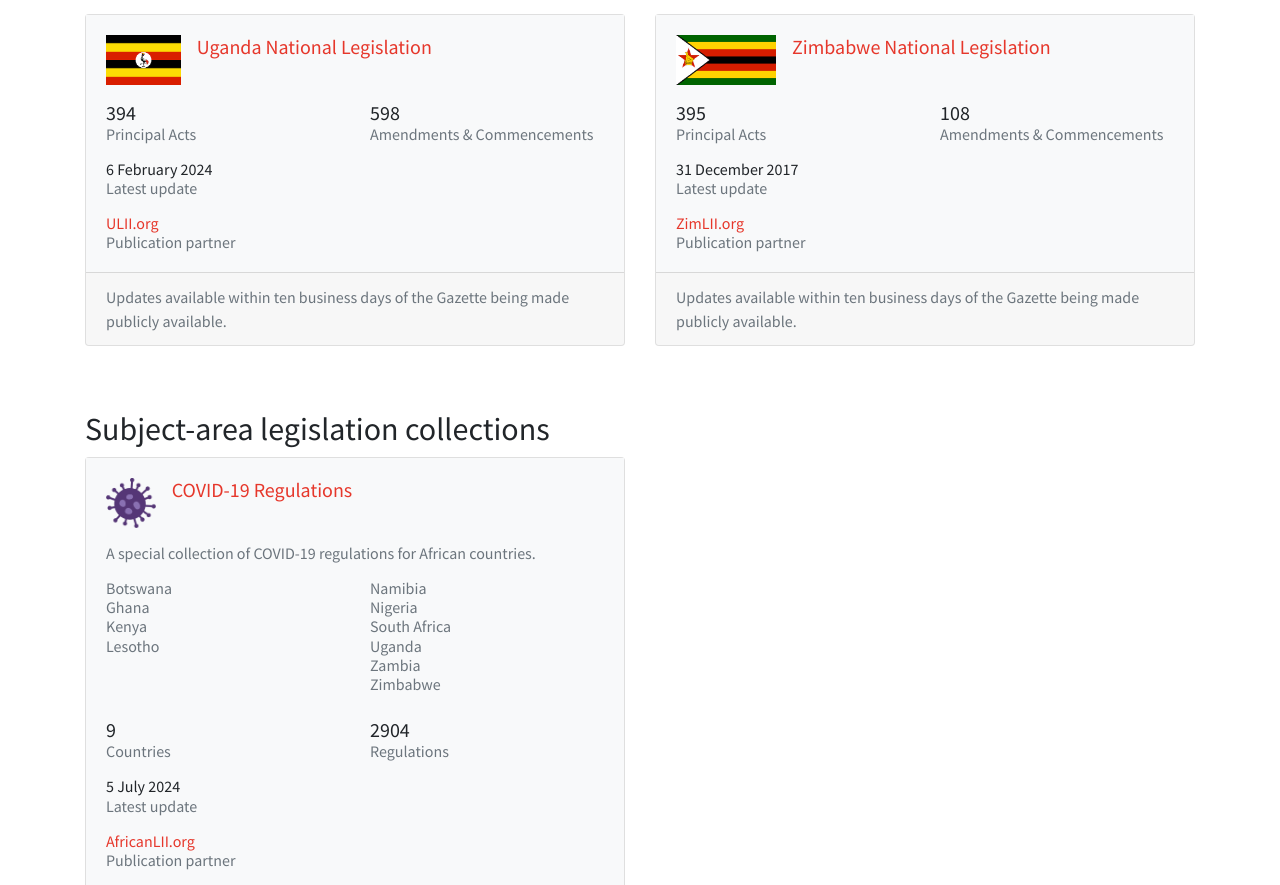
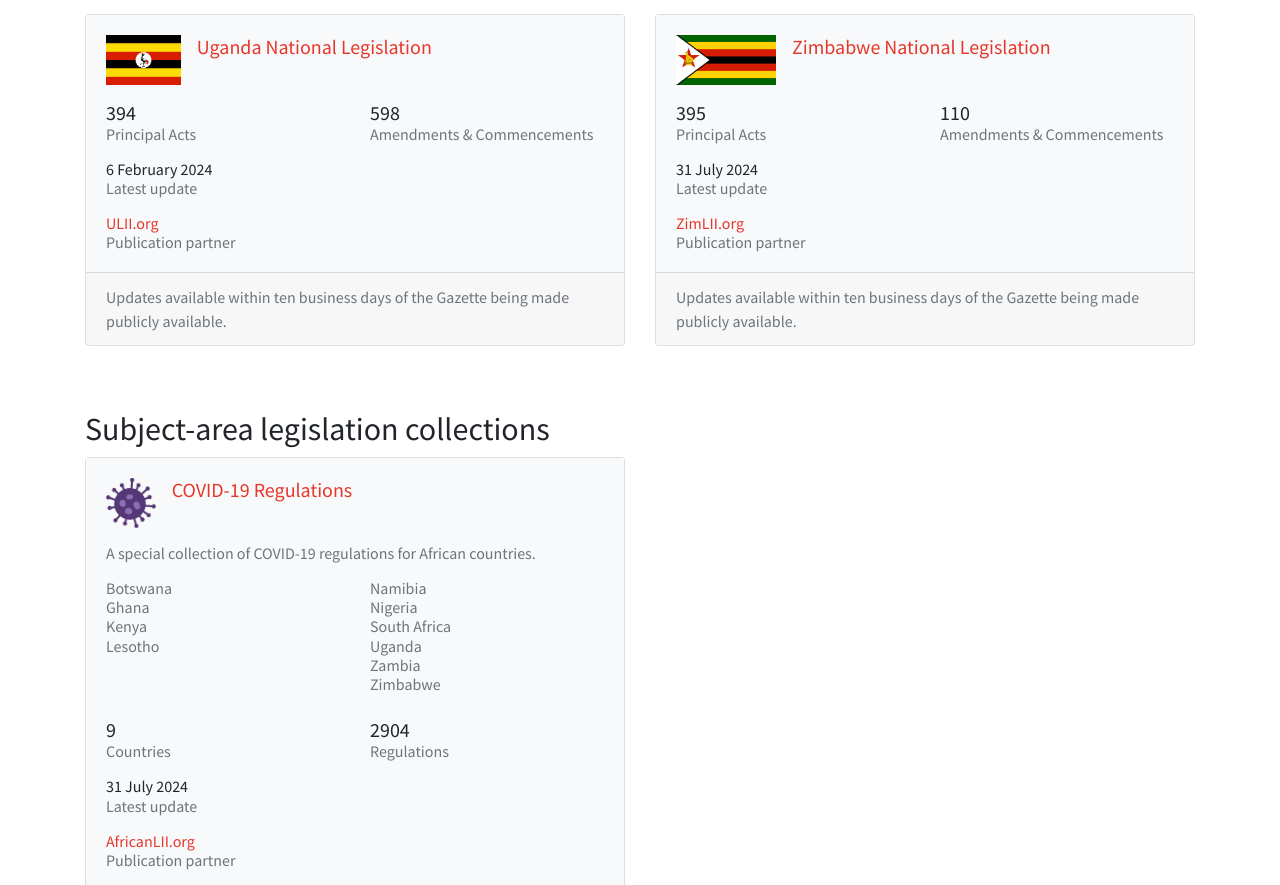
Before and after one commit to laws-africa/laws-africa.github.io, a Jekyll site: the page built from commons.markdown, in a window 1280 px wide and 1400 px high, scrolled down 885 px. Shown: the part 160-1045 px from the top of the window. Built offline with Jekyll 4.4.1, drawn with Linux system fonts in a browser that asks for light colours; nearby versions of some CDN libraries; comment, search, counter and statistics services are not loaded.

Commit message:
Updated commons stats

```diff
--- a/_data/commons.json
+++ b/_data/commons.json
@@ -1,6 +1,6 @@
 {
   "covid19": {
-    "as_at_date": "2024-07-05",
+    "as_at_date": "2024-07-31",
     "n_countries": 9,
     "n_principal": 2904
   },
@@ -38,8 +38,8 @@
     "n_municipalities": 15
   },
   "zw": {
-    "as_at_date": "2017-12-31",
+    "as_at_date": "2024-07-31",
     "n_principal": 395,
-    "n_stubs": 108
+    "n_stubs": 110
   }
 }
```
